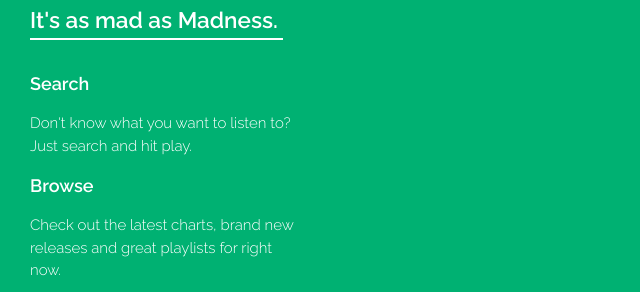
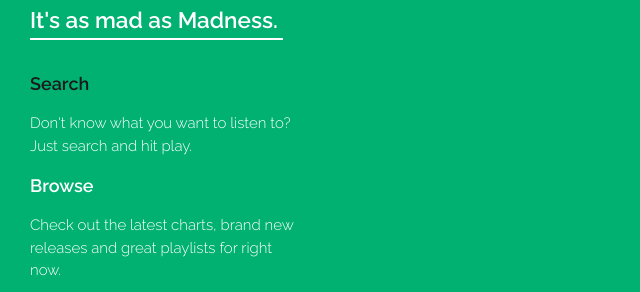
Before and after one commit to anya-chocolat/Spotify-landing-page-simulation, a plain HTML site: page index.html in a window 1280 px wide. In both pictures the pointer is over the element "Search". Shown: the part 836-1128 px from the top of the page, 0-640 px from the left. Drawn offline with Linux system fonts and the light colour scheme.

Commit message:
Added hover

```diff
--- a/styles/style.css
+++ b/styles/style.css
@@ -38,6 +38,10 @@
   font-size: 1.2rem;
   margin-top: 1rem;
   margin-bottom: 1rem;
+}
+
+h4:hover {
+  color: var(--text);
 }
 
 .header {
```
